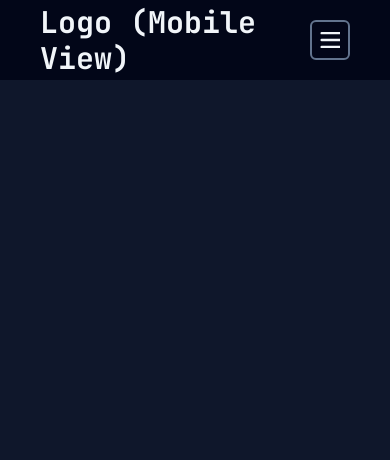
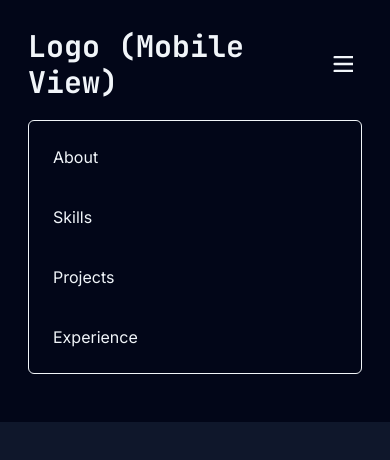
Before and after one commit to firepeashooter/portfolio, a React app in the folder portfolio/: page / in a window 390 px wide. Shown: the top 460 px of the page. Built offline with nearby package versions, Linux system fonts and the light colour scheme; the HTML template or start-up script is replaced by a standard one.

Commit message:
Add basic mobile menu

```diff
--- /dev/null
+++ b/portfolio/src/Components/MobileMenu.jsx
@@ -0,0 +1,27 @@
+
+function MobileMenu() {
+
+	return (
+
+		<div className="h-full w-full m-5 border rounded-md border-slate500 p-5">
+
+			<ul className="flex flex-col gap-7">
+				<li className=" p-1 hover:bg-slate-500 rounded-md">About</li>
+				<li className=" p-1 hover:bg-slate-500 rounded-md">Skills</li>
+				<li className=" p-1 hover:bg-slate-500 rounded-md">Projects</li>
+				<li className=" p-1 hover:bg-slate-500 rounded-md">Experience</li>
+
+			</ul>
+
+
+
+
+		</div>
+
+
+
+	)
+
+}
+
+export default MobileMenu;
--- a/portfolio/src/Components/Navbar.jsx
+++ b/portfolio/src/Components/Navbar.jsx
@@ -1,11 +1,12 @@
+import MobileMenu from "./MobileMenu";
 
 function Navbar() {
 
 	return (
 
-		<nav className="flex items-center h-20 p-10 w-screen fixed bg-slate-950 text-slate-100">
+		<nav className="flex flex-col justify-center items-center min-h-20 p-7 w-screen fixed bg-slate-950 text-slate-100">
 
-
+			<div className="w-full h-full">
 				{/* THIS IS THE DESKTOP VIEW */}
 				<div className="hidden lg:flex items-center justify-around w-full h-full">
 					<div className=" font-mono text-3xl font-bold">
@@ -29,12 +30,12 @@ function Navbar() {
 				</div>
 
 				{/* THIS IS THE DEFAULT MOBILE VIEW */}
-			<div className="flex lg:hidden items-center justify-around w-full h-full">
+				<div className="flex lg:hidden items-center justify-between w-full h-full">
 					<div className=" font-mono text-3xl font-bold">
 						Logo (Mobile View)
 					</div>
 
-				<button className="flex justify-center items-center border-2 border-slate-500 rounded-md p-2 h-10 w-10">
+					<button className="flex justify-center items-center rounded-md p-2 h-10 w-10 transition-all duration-200 hover:bg-slate-500">
 						<svg
 							xmlns="http://www.w3.org/2000/svg"
 							fill="none"
@@ -52,7 +53,14 @@ function Navbar() {
 					</button>
 
 				</div>
+
+			</div>
+
+			<MobileMenu />
+
 		</nav>
+
+
 
 
 
```
Lines whose indentation alone changed are shown as unchanged.
